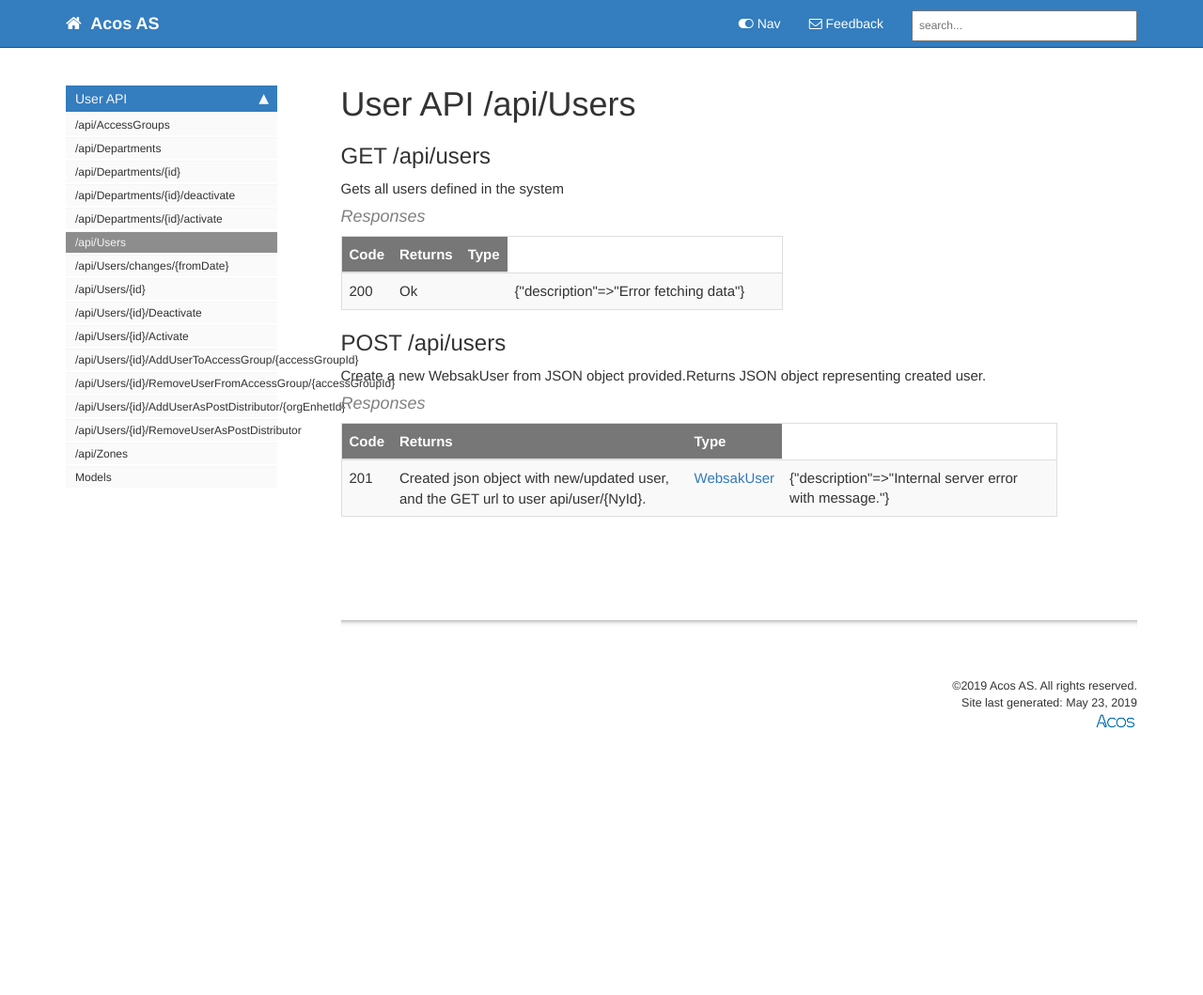
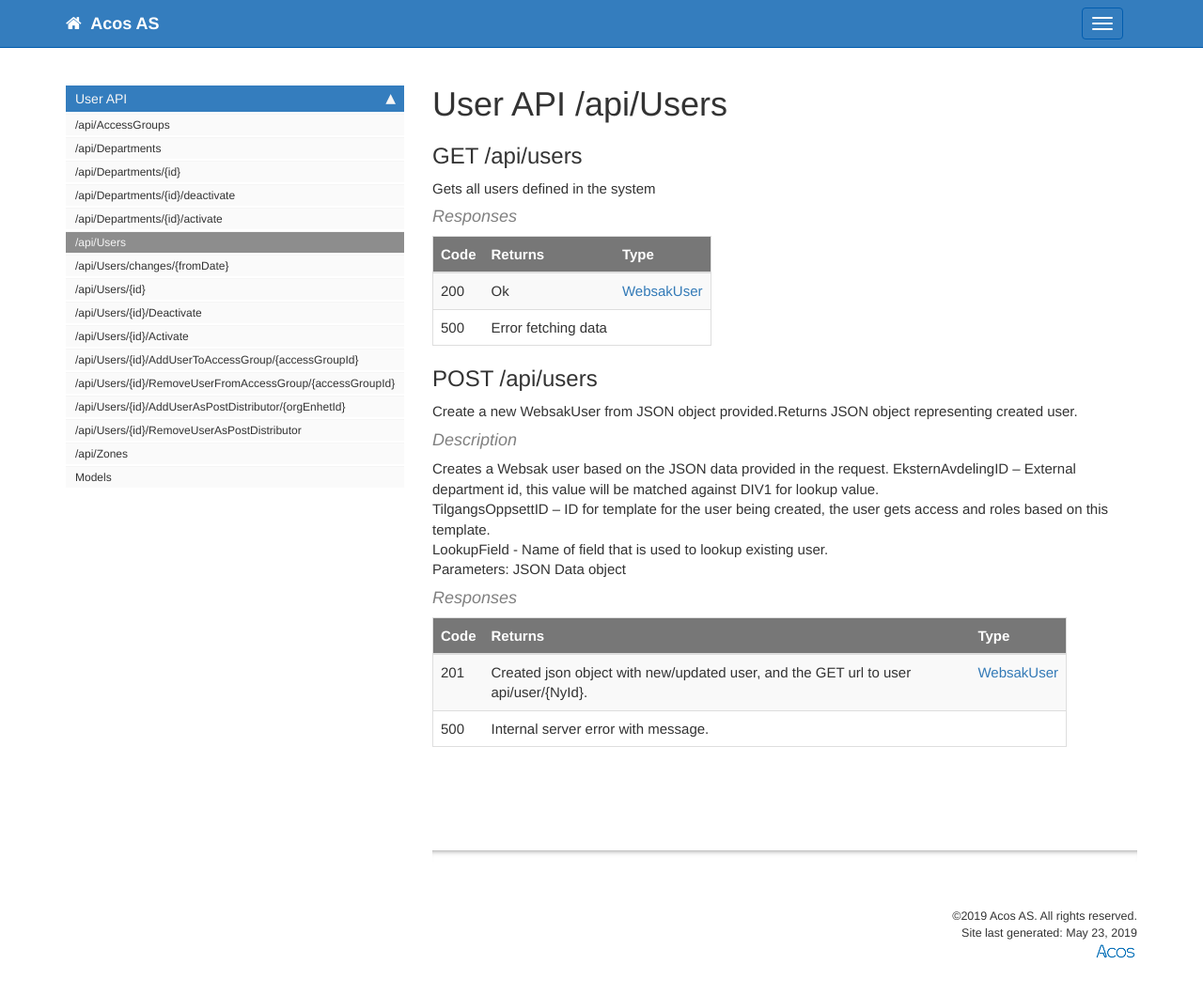
Before and after one commit to ACOSAS/acosas.github.io, a Jekyll site: the page built from pages/swagger/userapi__api_users.md, in a window 1280 px wide and 1083 px high. Shown: the top 1059 px of the window at 94% size. Built offline with Jekyll 4.4.1, drawn with Linux system fonts in a browser that asks for light colours; nearby versions of some CDN libraries; comment, search, counter and statistics services are not loaded.

Commit message:
Added Listing of description and paramteres. Changed menu styling

```diff
--- a/_config.yml
+++ b/_config.yml
@@ -102,7 +102,7 @@ defaults:
 
 sidebars:
   - documentation_sidebar
-# - home_sidebar
+  - org_documentation_sidebar
 
 # - product1_sidebar
 # - product2_sidebar
--- a/_includes/swagger_json/get_path.md
+++ b/_includes/swagger_json/get_path.md
@@ -8,6 +8,14 @@
     {% if _methods[_methodname]["summary"] != "" %}
         <p>{{_methods[_methodname]["summary"]}}</p>
     {% endif %}
+    {% if _methods[_methodname]["description"] %}
+        <h4>Description</h4>
+        <p>{{_methods[_methodname]["description"]}}</p>
+    {% endif %}
+    {% if _methods[_methodname]["parameters"] %}
+        <h4>Parameters</h4>
+         {% include swagger_json/get_parameters.md pagemethod=_methodname %}
+    {% endif %}
          <h4>Responses</h4>
         {% include swagger_json/get_responses.md pagemethod=_methodname %}
 {% endfor %}
--- a/_includes/swagger_json/get_responses.md
+++ b/_includes/swagger_json/get_responses.md
@@ -1,5 +1,7 @@
 {% assign responses = site.data.swagger[page.swaggerfile].[page.swaggerpath].[page.swaggerkey].[include.pagemethod].["responses"] %}
 {% assign ref = $ref %}
+
+{% assign _rcIdx = 0 %}
 <table>
     <thead>
         <tr>
@@ -10,14 +12,21 @@
     </thead>
     <tbody>
         {% for code in responses %}
-            {% assign rc = code[forloop.index0] %}
-            <td>{{code[forloop.index0]}}</td>
+            {% assign rc = code[_rcIdx] %}
+            <tr>
+            <td>{{code[_rcIdx]}}</td>
             <td>{{responses[rc].["description"]}}</td>
             {% assign schema = responses[rc].["content"] %}
-            {% assign componentRef = schema["application/json"].["schema"].["$ref"] | remove_first:'#/components/schemas/' %}
+            {% if schema["application/json"].["schema"].["type"]  %}
+                {% assign componentRef = schema["application/json"].["schema"].["items"].["$ref"] | remove_first:'#/components/schemas/' %}
+            {% else %}
+                {% assign componentRef = schema["application/json"].["schema"].["$ref"] | remove_first:'#/components/schemas/' %}
+            {% endif %}
             <td>
                 <a href="userapi_components.html#{{ componentRef | downcase }}" >{{ componentRef }}</a>
             </td>
+            </tr>
+            {% assign _rcIdx = _rcIdx + 1 %}
         {% endfor %}
     </tbody>
 </table>
--- a/_layouts/default.html
+++ b/_layouts/default.html
@@ -82,10 +82,10 @@
         {% assign content_col_size = "col-md-12" %}
         {% unless page.hide_sidebar %}
             <!-- Sidebar Column -->
-            <div class="col-md-3" id="tg-sb-sidebar">
+            <div class="col-md-4" id="tg-sb-sidebar">
                 {% include sidebar.html %}
             </div>
-            {% assign content_col_size = "col-md-9" %}
+            {% assign content_col_size = "col-md-8" %}
         {% endunless %}
 
         <!-- Content Column -->
--- a/css/customstyles.css
+++ b/css/customstyles.css
@@ -852,27 +852,27 @@ span.soft {
     }
 }
 
-@media (max-width: 990px) {
+@media (max-width: 1300px) {
     #mysidebar {
         position: relative;
     }
 }
 
-@media (min-width: 1000px) {
+@media (min-width: 1301px) {
 
     ul#mysidebar {
-        width: 225px;
+        width: 350px;
     }
 }
 
-@media (max-width: 900px) {
+@media (max-width: 1300px) {
 
     ul#mysidebar {
         max-width: 100%;
     }
 }
 
-.col-md-9 img {
+.col-md-8 img {
     max-width: 100%;
     max-height: 100%;
 }
@@ -906,8 +906,8 @@ span.soft {
 }
 
 
-@media only screen and (min-width: 900px), only screen and (min-device-width: 900px) {
-    .col-md-9 img {
+@media only screen and (min-width: 1300px), only screen and (min-device-width: 1300px) {
+    .col-md-8 img {
         max-width: 700px;
         max-height: 700px;
     }
@@ -1163,7 +1163,7 @@ h4.panel-title {
 
 /*set navbar breakpoint so that it converts to hamburger earlier */
 
-@media (max-width: 1200px) {
+@media (max-width: 1350px) {
     .navbar-header {
         float: none;
     }
```
Also changed, not shown: _includes/swagger_json/get_parameters.md (added, +28 -0 lines).
